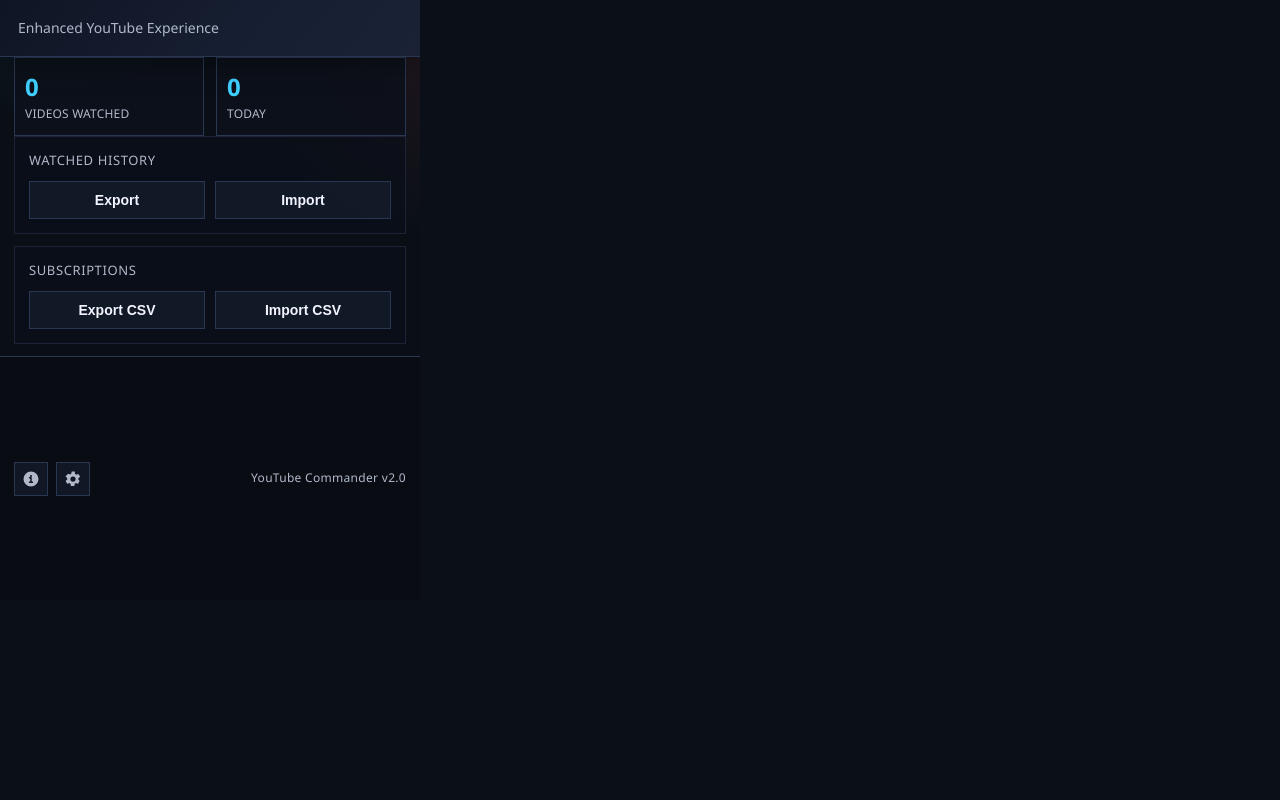
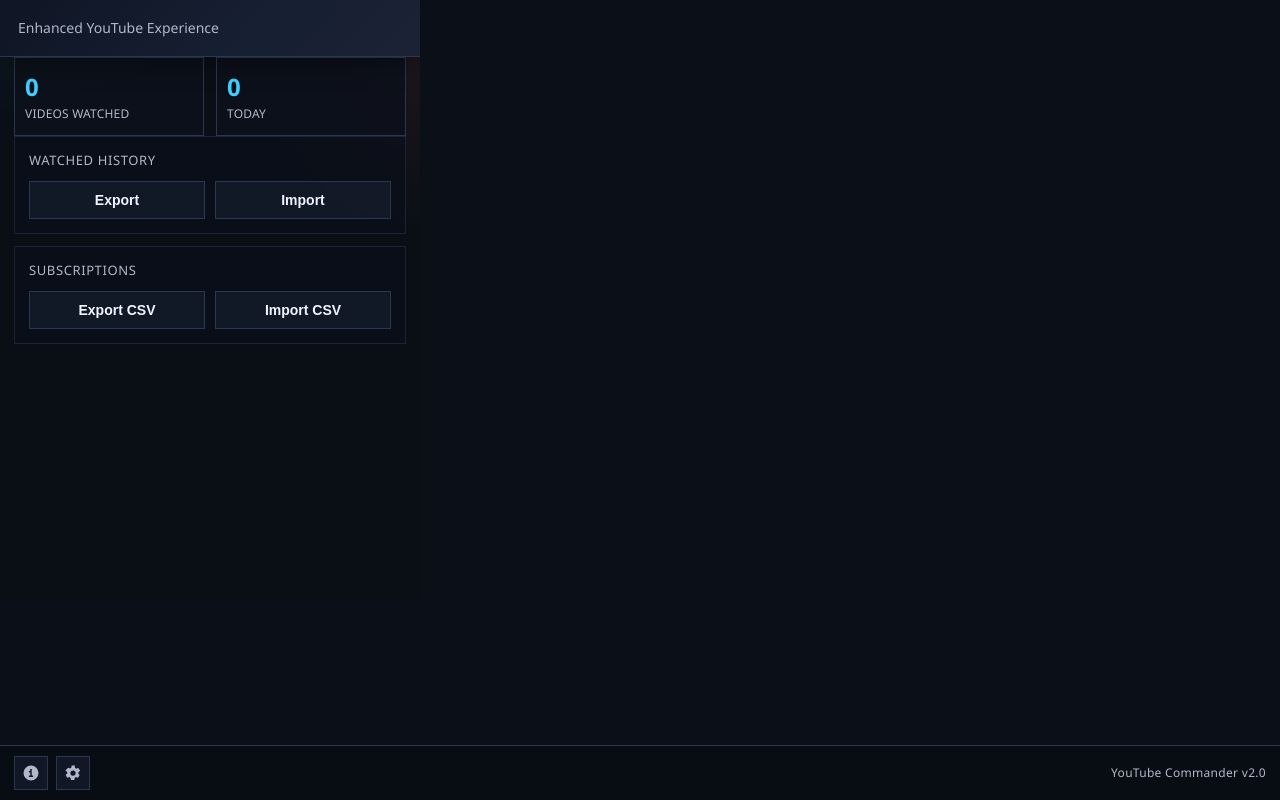
Before and after one commit to incredable1000/YouTube-Commander, a website built with Vite: page src/popup/popup.html in a window 1280 px wide. Built offline with nearby package versions, Linux system fonts and the light colour scheme; some packages are replaced by stand-ins of ours; no server answers.

Commit message:
Fix footer to be fixed at bottom

```diff
--- a/src/popup/popup.html
+++ b/src/popup/popup.html
@@ -79,6 +79,7 @@
 
         body.yt-commander-popup-v2 .container {
             padding: 0 14px;
+            padding-bottom: 60px;
             display: grid;
             grid-template-rows: auto;
             flex: 1 1 auto;
@@ -656,6 +657,10 @@
         }
 
         body.yt-commander-popup-v2 .footer {
+            position: fixed;
+            bottom: 0;
+            left: 0;
+            right: 0;
             margin-top: 0;
             border-top: 1px solid var(--ytc-v2-border);
             background: rgba(9, 13, 20, 0.95);
@@ -665,8 +670,6 @@
             justify-content: space-between;
             gap: 10px;
             flex: 0 0 auto;
-            position: sticky;
-            bottom: 0;
             z-index: 25;
         }
 
```
